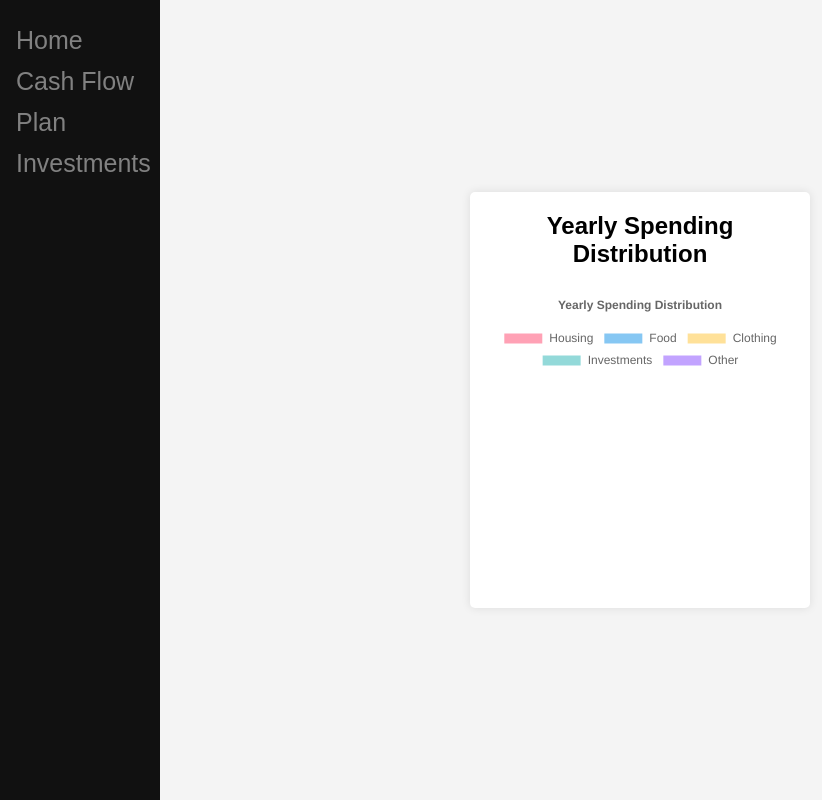
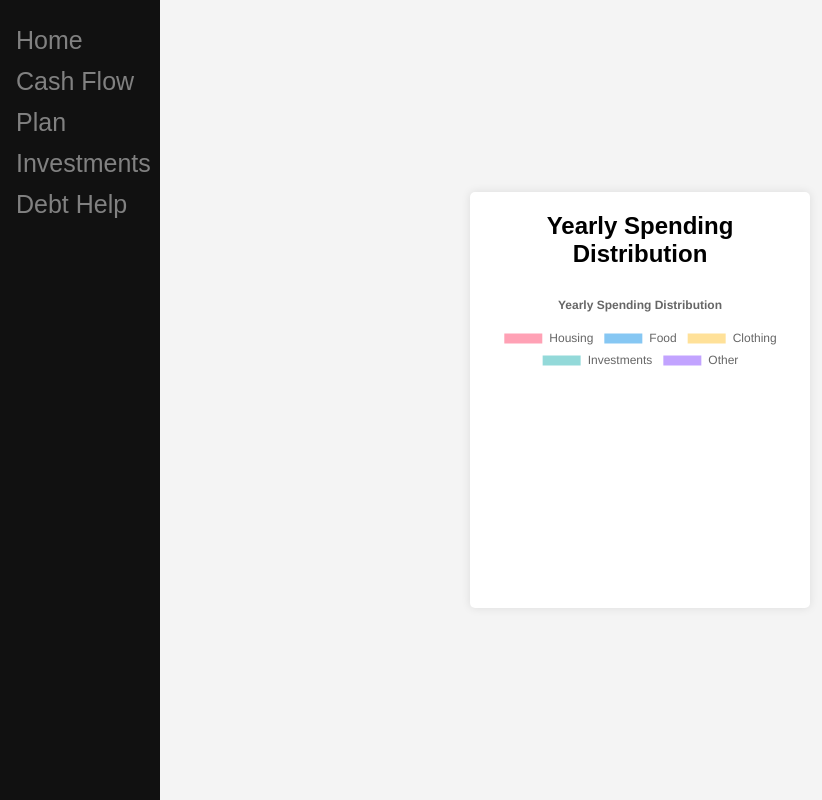
Before and after one commit to Austin-Brock/UGA-Hacks, a plain HTML site: page spending.html in a window 1280 px wide. Shown: the whole page, without its empty margins (0-822 px from the left). Drawn offline with nearby package versions, Linux system fonts and the light colour scheme.

Commit message:
added debtHelp to spending page

```diff
--- a/spending.html
+++ b/spending.html
@@ -13,6 +13,7 @@
     <a href="cash.html">Cash Flow</a>
     <a href="spending.html">Plan</a>
     <a href="investment.html">Investments</a>
+    <a href="debtHelp.html">Debt Help</a>
   </div>
 
 
```
